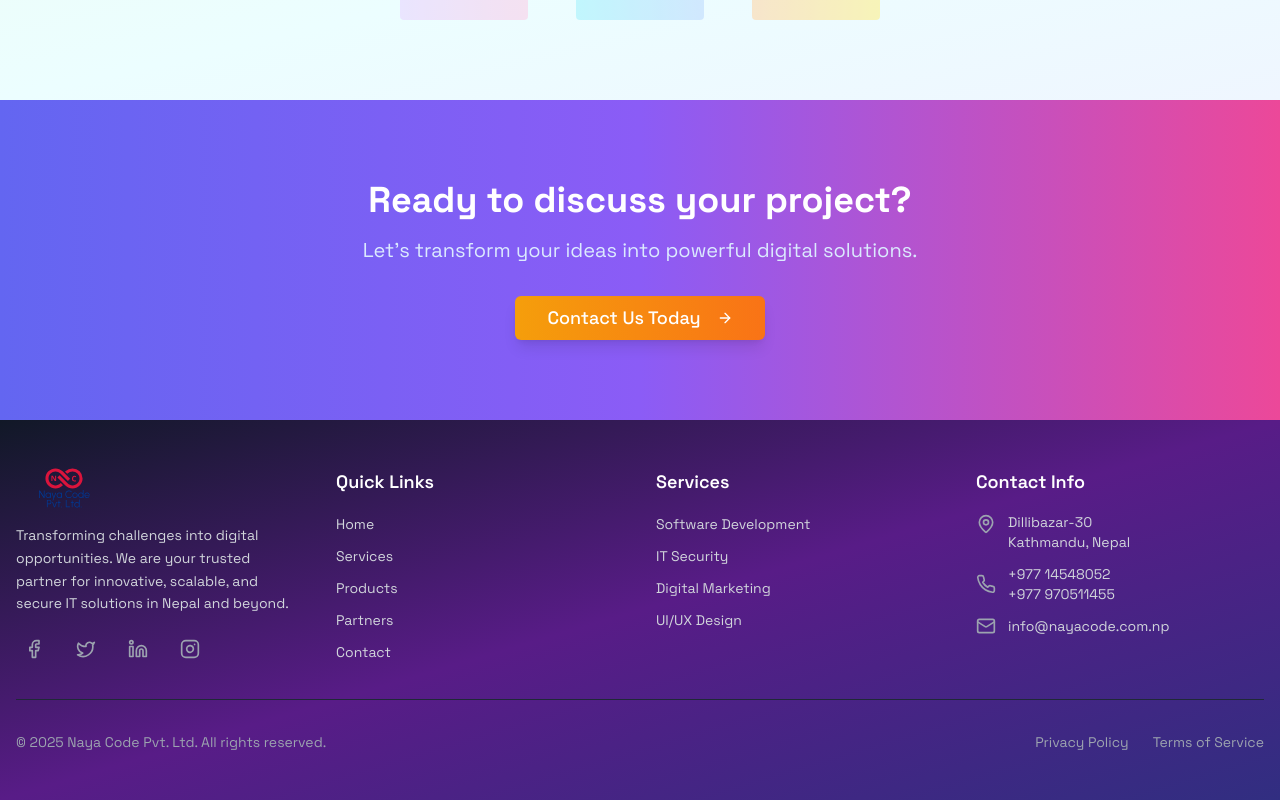
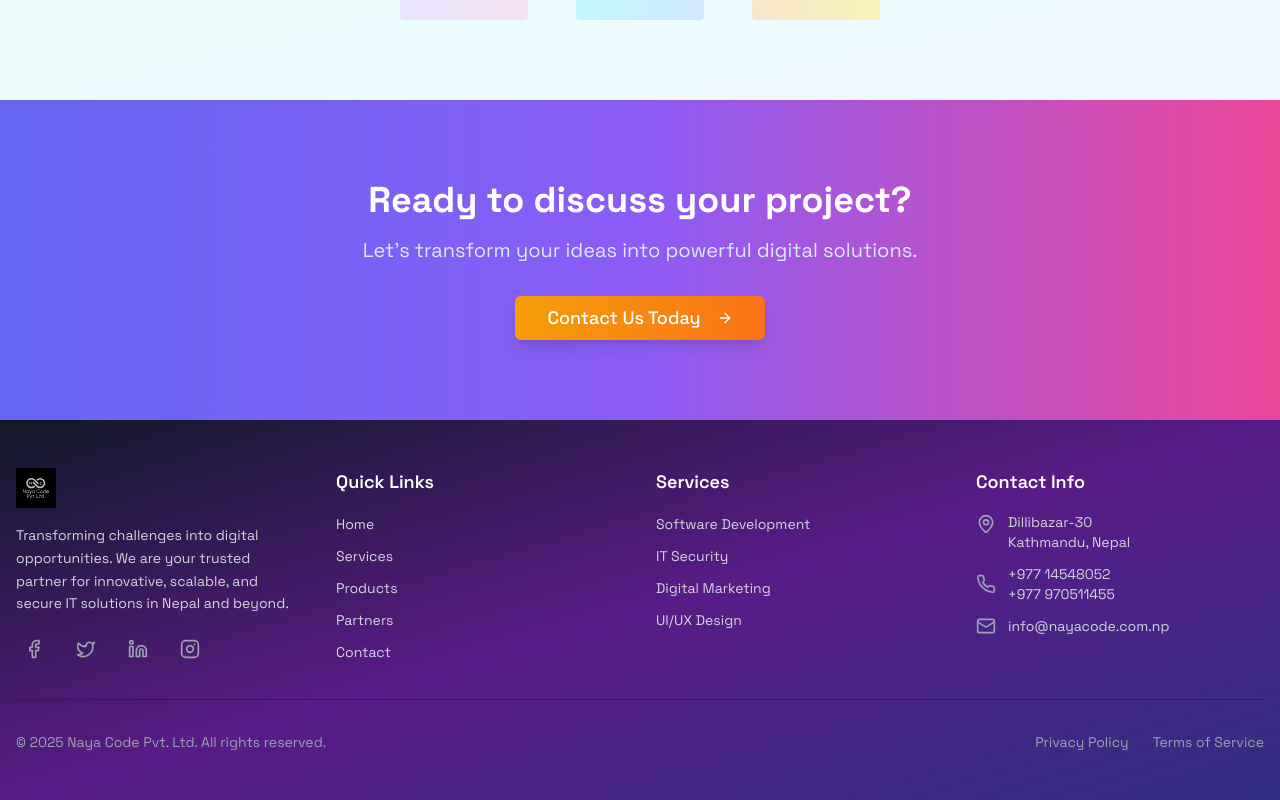
Before and after one commit to prabeshadhikari23/nayacode, a React (Vite) app: page / in a window 1280 px wide. Shown: the part 2648-3448 px from the top of the page. Built offline with nearby package versions, Linux system fonts and the light colour scheme; no server answers; the database is empty.

Commit message:
Updated NayaFooter.tsx

```diff
--- a/src/components/NayaFooter.tsx
+++ b/src/components/NayaFooter.tsx
@@ -35,7 +35,7 @@ const NayaFooter = () => {
           <div className="space-y-4">
             <Link to="/" className="flex items-center space-x-2">
                 <img
-                  src={`${import.meta.env.BASE_URL}nayacode.svg`}
+                  src={`${import.meta.env.BASE_URL}logo-grayscale-inverted.svg`}
                   alt="Company Logo"
                   className="h-10 w-auto"
                 />
```
